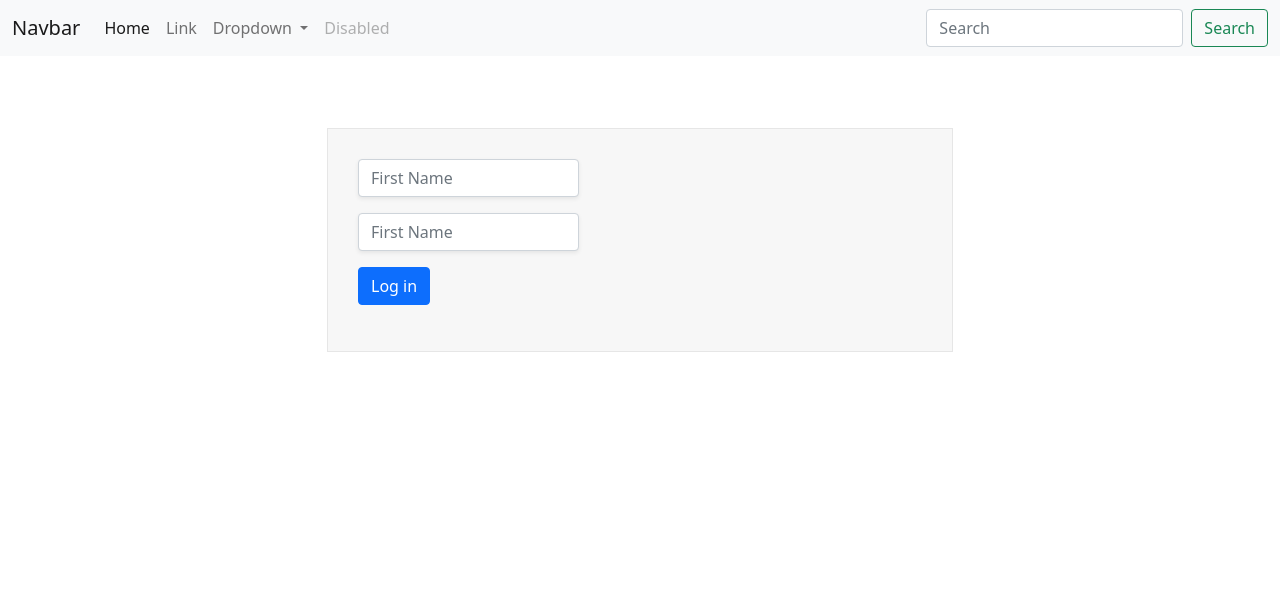
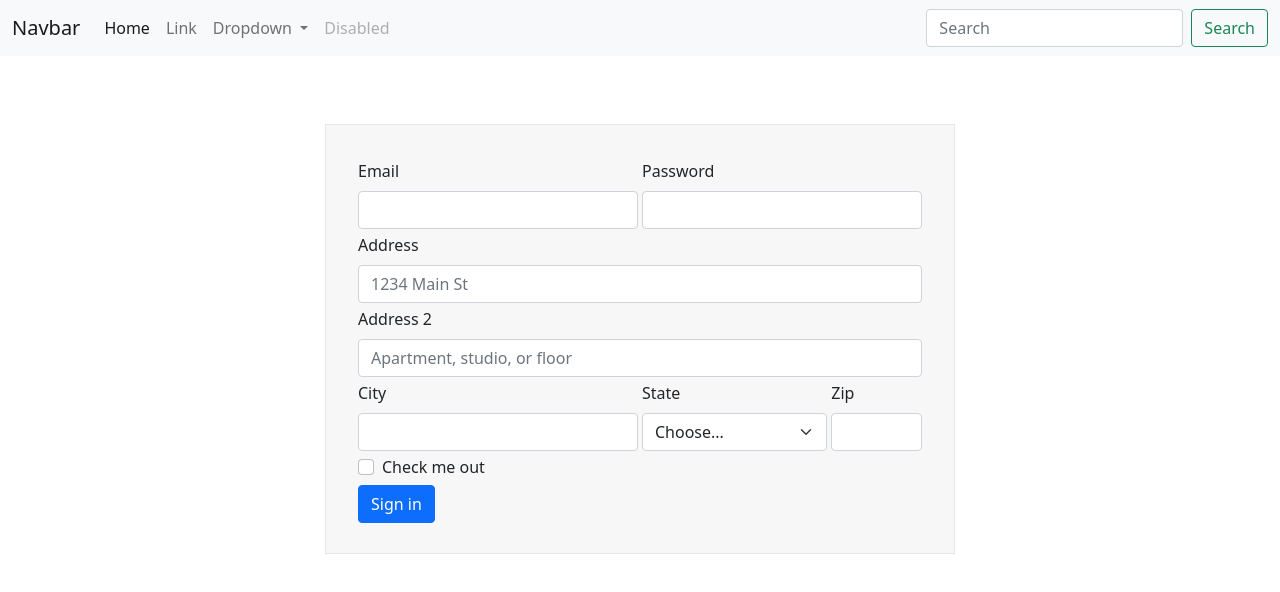
Before and after one commit to xruschx/employee-management, an Angular app: page / in a window 1280 px wide. Shown: the top 592 px of the page. Built offline with nearby package versions, Linux system fonts and the light colour scheme.

Commit message:
styles updates

```diff
--- a/src/app/search/search-bar/search-bar.component.css
+++ b/src/app/search/search-bar/search-bar.component.css
@@ -9,4 +9,8 @@
   border: 1px solid #e6e6e6;
 }
 
+.search-form {
+  width: 650px;
+}
+
 /*# sourceMappingURL=search-bar.component.css.map */
--- a/src/app/search/search-bar/search-bar.component.html
+++ b/src/app/search/search-bar/search-bar.component.html
@@ -1,21 +1,67 @@
 <div class="container search-form">
-  <form>
-  <div class="row">
-    <div class="col-5">
-      <div class="mb-3">
-        <input type="firstName" class="form-control shadow-sm" id="exampleInputEmail1" aria-describedby="emailHelp" placeholder="First Name">
+  <form class="row g-1">
+    <div class="col-md-6">
+      <label for="inputEmail4" class="form-label">Email</label>
+      <input type="email" class="form-control" id="inputEmail4">
+    </div>
+    <div class="col-md-6">
+      <label for="inputPassword4" class="form-label">Password</label>
+      <input type="password" class="form-control" id="inputPassword4">
+    </div>
+    <div class="col-12">
+      <label for="inputAddress" class="form-label">Address</label>
+      <input type="text" class="form-control" id="inputAddress" placeholder="1234 Main St">
+    </div>
+    <div class="col-12">
+      <label for="inputAddress2" class="form-label">Address 2</label>
+      <input type="text" class="form-control" id="inputAddress2" placeholder="Apartment, studio, or floor">
+    </div>
+    <div class="col-md-6">
+      <label for="inputCity" class="form-label">City</label>
+      <input type="text" class="form-control" id="inputCity">
+    </div>
+    <div class="col-md-4">
+      <label for="inputState" class="form-label">State</label>
+      <select id="inputState" class="form-select">
+        <option selected>Choose...</option>
+        <option>...</option>
+      </select>
+    </div>
+    <div class="col-md-2">
+      <label for="inputZip" class="form-label">Zip</label>
+      <input type="text" class="form-control" id="inputZip">
+    </div>
+    <div class="col-12">
+      <div class="form-check">
+        <input class="form-check-input" type="checkbox" id="gridCheck">
+        <label class="form-check-label" for="gridCheck">
+          Check me out
+        </label>
       </div>
     </div>
-  </div>
-    <div class="row">
-      <div class="col-5">
-        <div class="mb-3">
-          <input type="firstName" class="form-control shadow-sm" id="exampleInputEmail1" aria-describedby="emailHelp" placeholder="First Name">
-        </div>
-      </div>
-    </div>
-    <div class="mb-3">
-      <button type="button" class="btn btn-primary btn-block">Log in</button>
+    <div class="col-12">
+      <button type="submit" class="btn btn-primary">Sign in</button>
     </div>
   </form>
 </div>
+<!--<div class="container search-form">-->
+<!--  <form>-->
+<!--  <div class="row">-->
+<!--    <div class="col-5">-->
+<!--      <div class="mb-3">-->
+<!--        <input type="firstName" class="form-control shadow-sm" id="exampleInputEmail1" aria-describedby="emailHelp" placeholder="First Name">-->
+<!--      </div>-->
+<!--    </div>-->
+<!--  </div>-->
+<!--    <div class="row">-->
+<!--      <div class="col-5">-->
+<!--        <div class="mb-3">-->
+<!--          <input type="firstName" class="form-control shadow-sm" id="exampleInputEmail1" aria-describedby="emailHelp" placeholder="First Name">-->
+<!--        </div>-->
+<!--      </div>-->
+<!--    </div>-->
+<!--    <div class="mb-3">-->
+<!--      <button type="button" class="btn btn-primary btn-block">Log in</button>-->
+<!--    </div>-->
+<!--  </form>-->
+<!--</div>-->
--- a/src/app/search/search-bar/search-bar.component.scss
+++ b/src/app/search/search-bar/search-bar.component.scss
@@ -10,3 +10,7 @@
   padding: 30px;
   border: 1px solid lighten(black, 90%);
 }
+
+.search-form {
+  width: 650px;
+}
--- a/src/app/search/search-bar/search-bar.component.ts
+++ b/src/app/search/search-bar/search-bar.component.ts
@@ -11,5 +11,4 @@ export class SearchBarComponent implements OnInit {
 
   ngOnInit(): void {
   }
-
 }
```
Also changed, not shown: 1 other file (tests, documents, lock files or other folders).
